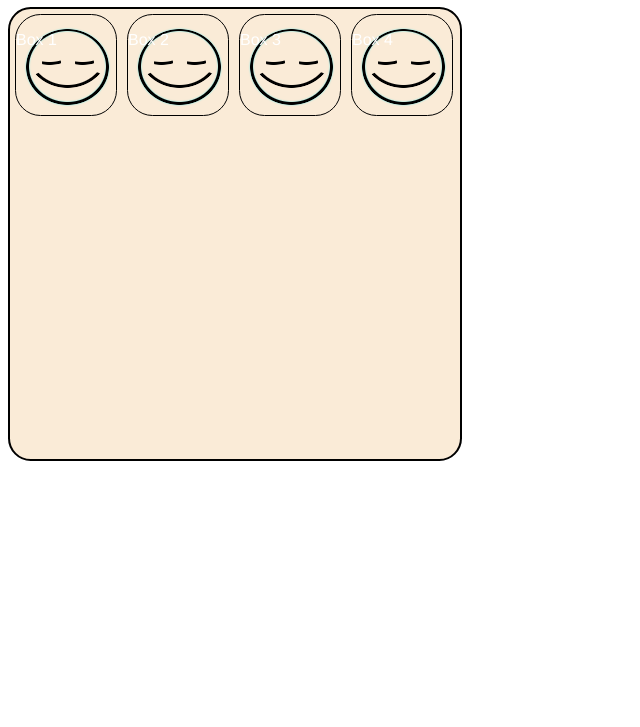
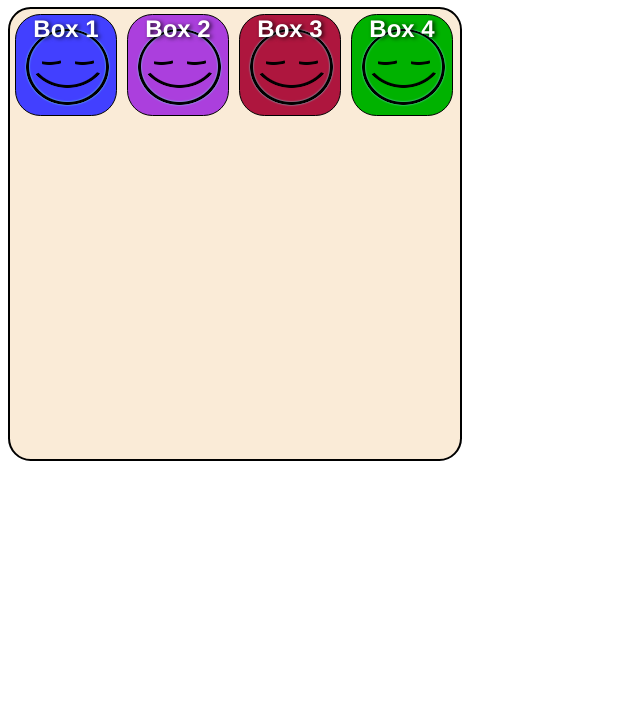
Before and after one commit to mindvoyager/html-tutorial, a plain HTML site: page basic_css_demo_1.html in a window 1280 px wide. Shown: the part 73-800 px from the top of the page, without its empty margins (0-640 px from the left). Drawn offline with Linux system fonts and the light colour scheme.

Commit message:
followed css tutorial 1

```diff
--- a/css/basic_style.css
+++ b/css/basic_style.css
@@ -5,7 +5,7 @@ body {
 h1 {
 	color: rgba(0,141,165,1);
 	margin-left:100px;
-	text-shadow: 1px .5px 4px rgba(0,0,0, 0.6));
+	text-shadow: 1px .5px 4px rgba(0,0,0, 0.6);
 }
 
 .container {
@@ -21,7 +21,7 @@ h1 {
 ------------------------------------------------*/
 .container .squares:nth-child(-n+4) {
 	background-image: url("../images/icons/smileyface2.png");
-	color: #ffffff;
+	color: #fff;
 	float: left;
 	width: 100px;
 	height: 100px;
@@ -36,5 +36,25 @@ h1 {
 ------------------------------------------------*/
 .squares:nth-child(-n+4) p {
 	font-family: "Helvetica Neue", Helvetica, Arial, sans-serif;
+	font-size: 1.5em;
+	font-weight: 900;
+	text-align: center;
+	margin: 0;
+	text-shadow: 2px 1px 4px rgba(0,0,0, 0.8);
 }
-/* stupid comment */
+
+/* ---------------------------------------------
+	INDIVIDUALLY SELECT A SQUARE IN THE ARRAY
+------------------------------------------------*/
+.squares:nth-child(1) {
+	background: #4240ff;
+}
+.squares:nth-child(2) {
+	background: #ab3fdd;
+}
+.squares:nth-child(3) {
+	background: #ae163e;
+}
+.squares:nth-child(4) {
+	background: #00b200;
+}
```
